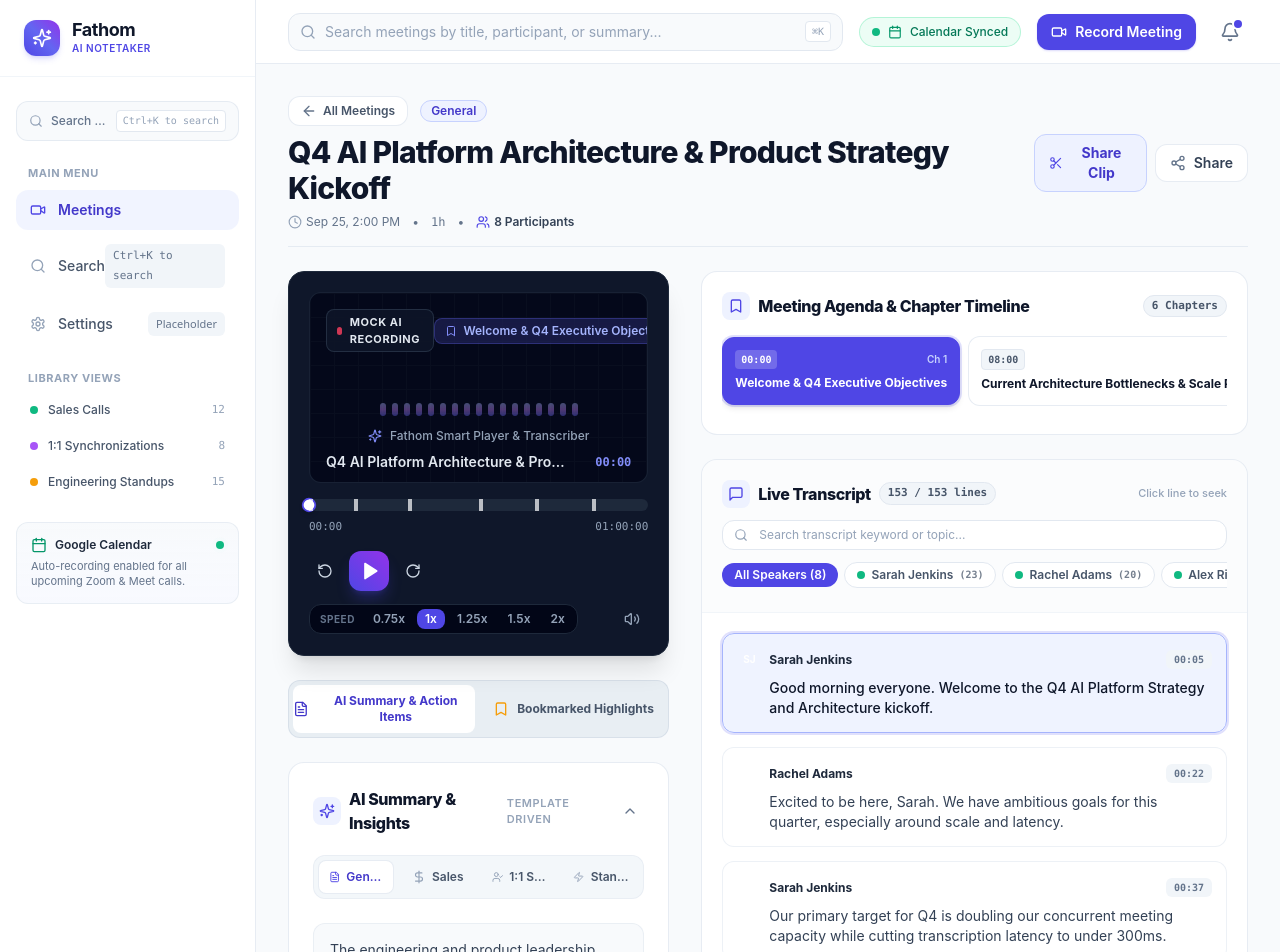
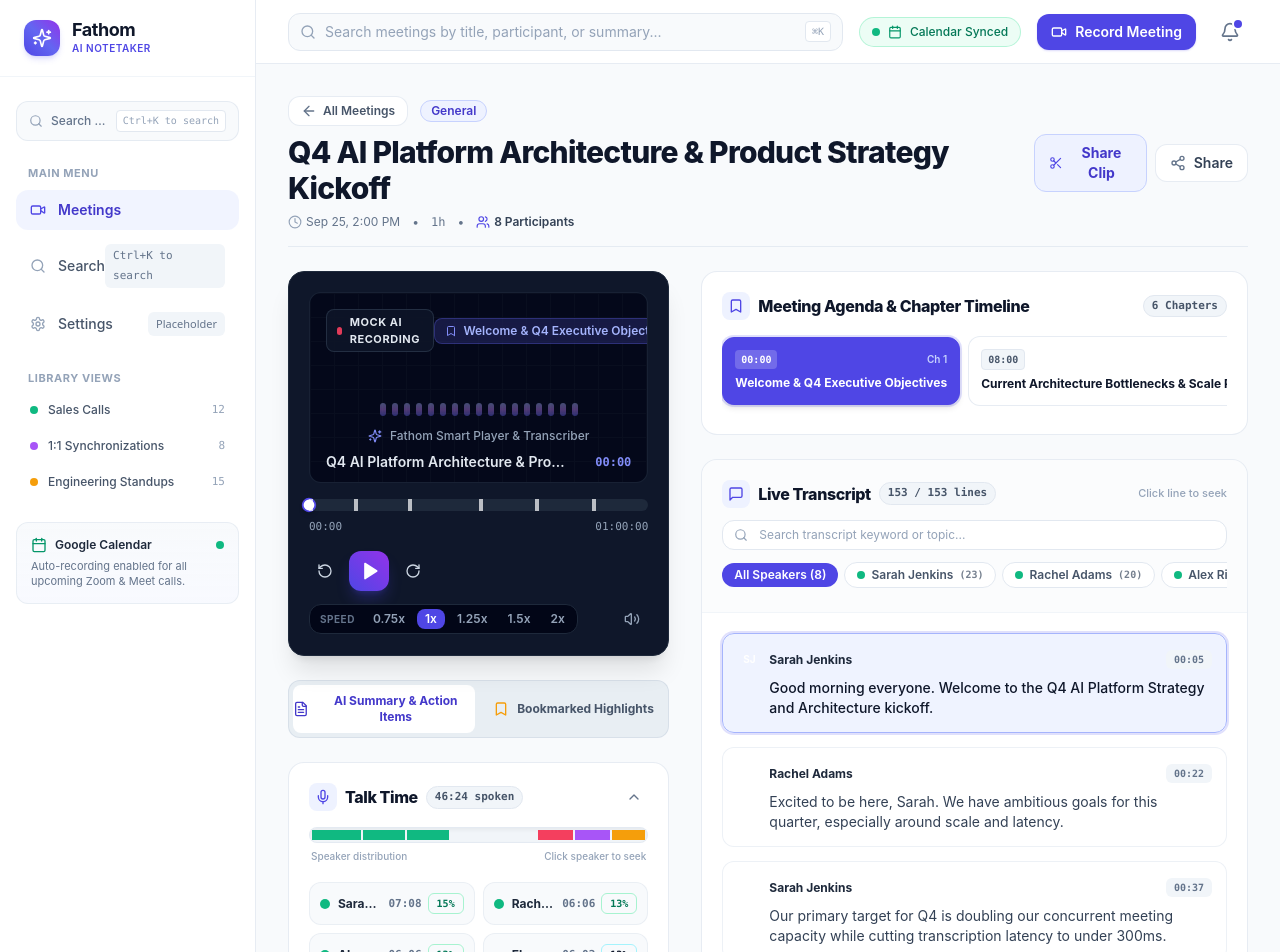
Before and after one commit to Hassaan404-programmer/Fanthom-clone, a Next.js app: page /meetings/m-001 in a window 1280 px wide. Shown: the top 952 px of the page. Built offline with nearby package versions, Linux system fonts and the light colour scheme.

Commit message:
feat: add speaker talk time mini-visualization on meeting detail page

```diff
--- a/src/components/meetings/MeetingDetailClient.tsx
+++ b/src/components/meetings/MeetingDetailClient.tsx
@@ -11,6 +11,7 @@ import { TranscriptPanel } from '@/components/transcript/TranscriptPanel';
 import { HighlightsPanel } from '@/components/highlights/HighlightsPanel';
 import { ClipCreatorModal } from '@/components/clip/ClipCreatorModal';
 import { ChapterTimelineStrip } from '@/components/chapters/ChapterTimelineStrip';
+import { TalkTimePanel } from '@/components/meetings/TalkTimePanel';
 import { formatDuration, formatMeetingDate } from '@/lib/utils';
 import {
   ArrowLeft,
@@ -282,12 +283,16 @@ export const MeetingDetailClient: React.FC<MeetingDetailClientProps> = ({
             <div className="space-y-6">
               {/* Summary View */}
               <div
-                className={`${
+                className={`space-y-6 ${
                   mobileTab === 'summary' || activeLeftTab === 'summary'
                     ? 'block'
                     : 'hidden lg:hidden'
                 }`}
               >
+                <TalkTimePanel
+                  transcript={meeting.transcript || []}
+                  onSeek={handleSeek}
+                />
                 <SummaryPanel
                   meetingId={meeting.id}
                   summaries={meeting.summaries}
--- /dev/null
+++ b/src/components/meetings/TalkTimePanel.tsx
@@ -0,0 +1,161 @@
+'use client';
+
+import React, { useState, useMemo } from 'react';
+import { TranscriptLine } from '@/types';
+import { getSpeakerColorStyle, formatSecToTime } from '@/lib/utils';
+import { Mic, ChevronDown, ChevronUp, Clock, BarChart2 } from 'lucide-react';
+
+interface TalkTimePanelProps {
+  transcript: TranscriptLine[];
+  onSeek?: (timeSec: number) => void;
+  className?: string;
+}
+
+export interface SpeakerTalkStat {
+  speaker: string;
+  seconds: number;
+  percentage: number;
+  displayPercentage: string;
+  colorStyle: ReturnType<typeof getSpeakerColorStyle>;
+  firstSec: number;
+}
+
+export const TalkTimePanel: React.FC<TalkTimePanelProps> = ({
+  transcript = [],
+  onSeek,
+  className = '',
+}) => {
+  const [isCollapsed, setIsCollapsed] = useState<boolean>(false);
+
+  // Compute speaker talk times from transcript line durations
+  const { stats, totalSpokenSec } = useMemo(() => {
+    if (!transcript || transcript.length === 0) {
+      return { stats: [], totalSpokenSec: 0 };
+    }
+
+    const speakerSecMap: Record<string, number> = {};
+    const firstSecMap: Record<string, number> = {};
+    let grandTotal = 0;
+
+    transcript.forEach((line) => {
+      if (!line.speaker) return;
+      const duration = Math.max(0, line.endSec - line.startSec);
+      speakerSecMap[line.speaker] = (speakerSecMap[line.speaker] || 0) + duration;
+      grandTotal += duration;
+
+      if (firstSecMap[line.speaker] === undefined) {
+        firstSecMap[line.speaker] = line.startSec;
+      }
+    });
+
+    if (grandTotal === 0) {
+      return { stats: [], totalSpokenSec: 0 };
+    }
+
+    const calculatedStats: SpeakerTalkStat[] = Object.entries(speakerSecMap)
+      .map(([speaker, seconds]) => {
+        const rawPct = (seconds / grandTotal) * 100;
+        return {
+          speaker,
+          seconds,
+          percentage: rawPct,
+          displayPercentage: rawPct < 1 && rawPct > 0 ? '<1%' : `${Math.round(rawPct)}%`,
+          colorStyle: getSpeakerColorStyle(speaker),
+          firstSec: firstSecMap[speaker] || 0,
+        };
+      })
+      .sort((a, b) => b.seconds - a.seconds);
+
+    return { stats: calculatedStats, totalSpokenSec: grandTotal };
+  }, [transcript]);
+
+  if (stats.length === 0) {
+    return null;
+  }
+
+  return (
+    <div
+      className={`bg-white rounded-2xl border border-slate-200/80 shadow-xs p-4 sm:p-5 space-y-4 transition-all ${className}`}
+    >
+      {/* Header Row */}
+      <div className="flex items-center justify-between">
+        <div className="flex items-center gap-2">
+          <div className="p-1.5 rounded-lg bg-indigo-50 text-indigo-600">
+            <Mic className="w-4 h-4" />
+          </div>
+          <h3 className="text-sm sm:text-base font-extrabold text-slate-900 tracking-tight">
+            Talk Time
+          </h3>
+          <span className="px-2 py-0.5 rounded-full text-[11px] font-mono font-semibold bg-slate-100 text-slate-600 border border-slate-200">
+            {formatSecToTime(totalSpokenSec)} spoken
+          </span>
+        </div>
+
+        <button
+          onClick={() => setIsCollapsed((prev) => !prev)}
+          className="p-1.5 rounded-lg text-slate-500 hover:text-slate-900 hover:bg-slate-100 transition-colors"
+          title={isCollapsed ? 'Expand Talk Time' : 'Collapse Talk Time'}
+        >
+          {isCollapsed ? (
+            <ChevronDown className="w-4 h-4" />
+          ) : (
+            <ChevronUp className="w-4 h-4" />
+          )}
+        </button>
+      </div>
+
+      {/* Main Collapsible Content */}
+      {!isCollapsed && (
+        <div className="space-y-3.5 animate-fade-in">
+          {/* Proportional Segmented Bar */}
+          <div className="space-y-1.5">
+            <div className="h-3.5 sm:h-4 w-full bg-slate-100 rounded-full flex overflow-hidden p-0.5 gap-0.5 border border-slate-200/80 shadow-inner">
+              {stats.map((item) => (
+                <div
+                  key={item.speaker}
+                  style={{ width: `${Math.max(item.percentage, 2)}%` }}
+                  onClick={() => onSeek && onSeek(item.firstSec)}
+                  title={`${item.speaker}: ${item.displayPercentage} (${formatSecToTime(item.seconds)})`}
+                  className={`${item.colorStyle.dot} h-full transition-all duration-300 hover:opacity-85 cursor-pointer relative group rounded-xs`}
+                />
+              ))}
+            </div>
+            <div className="flex justify-between items-center text-[10px] text-slate-400 font-medium px-0.5">
+              <span>Speaker distribution</span>
+              <span>Click speaker to seek</span>
+            </div>
+          </div>
+
+          {/* Speaker Breakdown List */}
+          <div className="grid grid-cols-1 sm:grid-cols-2 gap-2 pt-1">
+            {stats.map((item) => (
+              <button
+                key={item.speaker}
+                onClick={() => onSeek && onSeek(item.firstSec)}
+                className="flex items-center justify-between p-2.5 rounded-xl bg-slate-50 hover:bg-indigo-50/50 border border-slate-200/60 hover:border-indigo-200 text-left transition-all group"
+              >
+                <div className="flex items-center gap-2 min-w-0 pr-2">
+                  <span className={`w-2.5 h-2.5 rounded-full shrink-0 ${item.colorStyle.dot}`} />
+                  <span className="text-xs font-bold text-slate-800 truncate group-hover:text-indigo-600 transition-colors">
+                    {item.speaker}
+                  </span>
+                </div>
+
+                <div className="flex items-center gap-1.5 shrink-0">
+                  <span className="text-[11px] font-mono font-semibold text-slate-500">
+                    {formatSecToTime(item.seconds)}
+                  </span>
+                  <span
+                    className={`px-2 py-0.5 rounded-md text-[10px] font-mono font-bold ${item.colorStyle.bg} ${item.colorStyle.text} border ${item.colorStyle.border}`}
+                  >
+                    {item.displayPercentage}
+                  </span>
+                </div>
+              </button>
+            ))}
+          </div>
+        </div>
+      )}
+    </div>
+  );
+};
```
Also changed, not shown: 1 other file (tests, documents, lock files or other folders).
